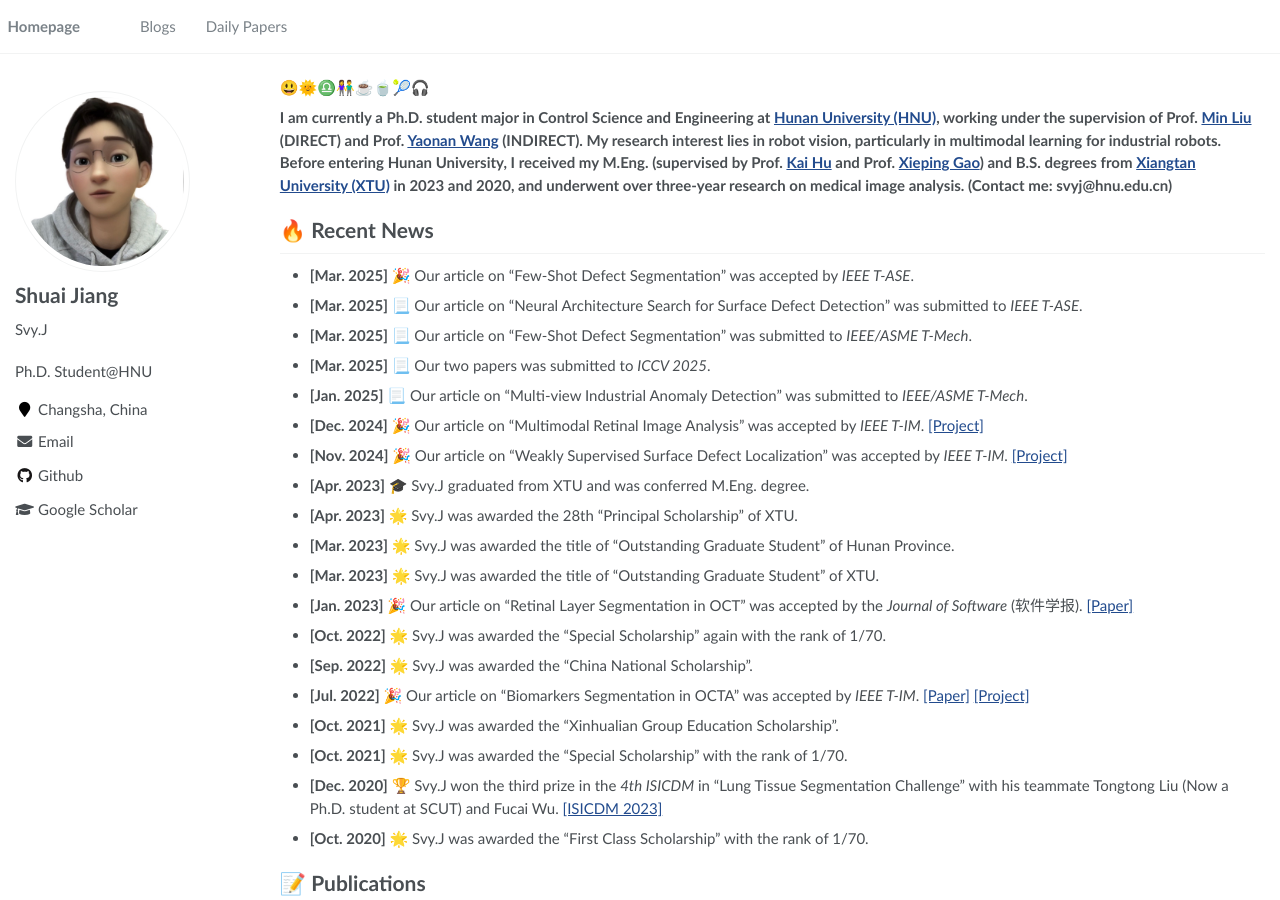
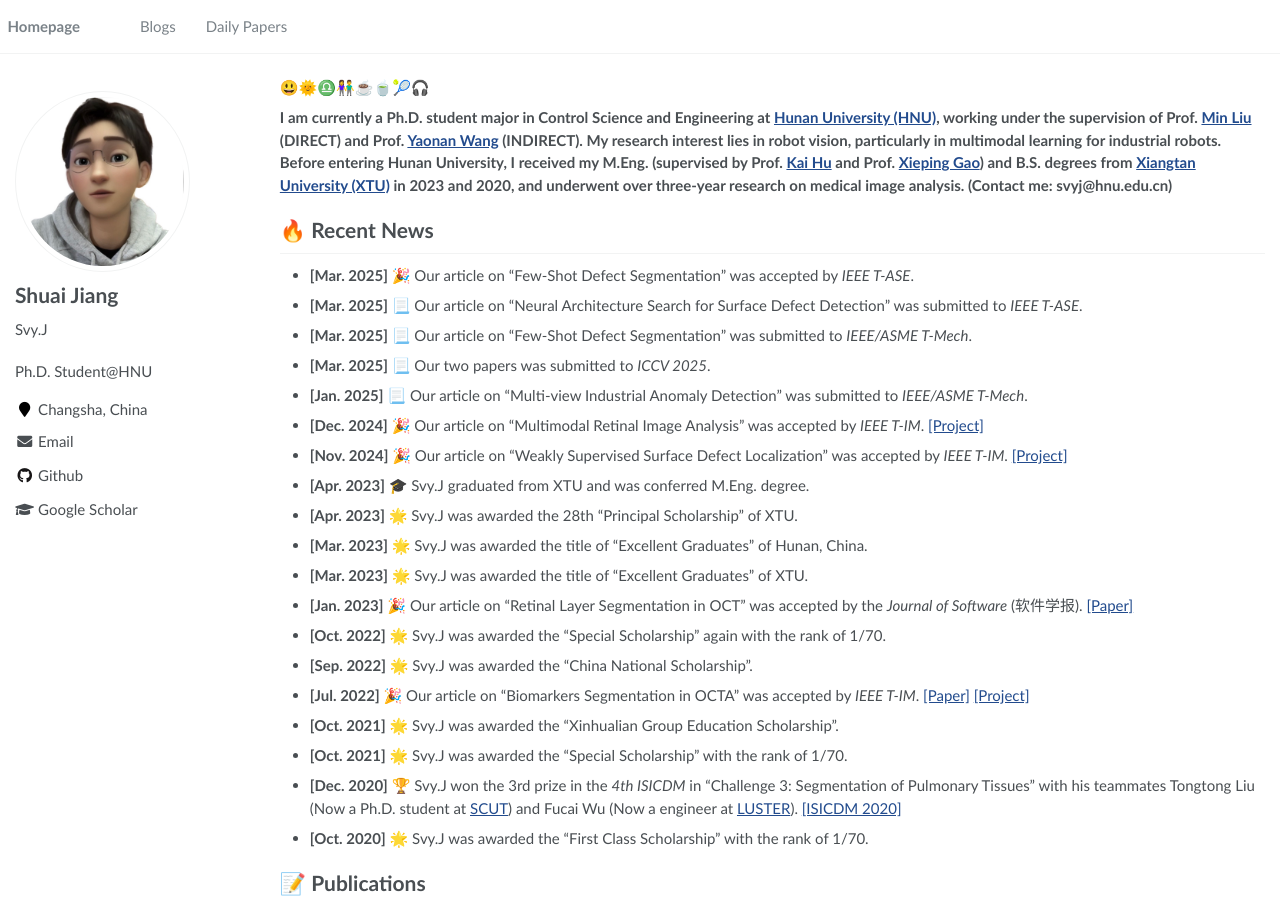
Before and after one commit to SvyJ/svyj.github.io, a Jekyll site: the page built from index.md, in a window 1280 px wide and 900 px high. Built offline with Jekyll 4.4.1, drawn with Linux system fonts in a browser that asks for light colours.

Commit message:
Update index.md

```diff
--- a/index.md
+++ b/index.md
@@ -38,9 +38,9 @@ author_profile: true
 
 - **[Apr. 2023]** 🌟 Svy.J was awarded the 28th "Principal Scholarship" of XTU.
 
-- **[Mar. 2023]** 🌟 Svy.J was awarded the title of "Outstanding Graduate Student" of Hunan Province.
+- **[Mar. 2023]** 🌟 Svy.J was awarded the title of "Excellent Graduates" of Hunan, China.
 
-- **[Mar. 2023]** 🌟 Svy.J was awarded the title of "Outstanding Graduate Student" of XTU.
+- **[Mar. 2023]** 🌟 Svy.J was awarded the title of "Excellent Graduates" of XTU.
 
 - **[Jan. 2023]** 🎉 Our article on "Retinal Layer Segmentation in OCT" was accepted by the _Journal of Software_ (软件学报). [[Paper]](https://www.jos.org.cn/jos/article/abstract/6895)
 
@@ -54,7 +54,7 @@ author_profile: true
 
 - **[Oct. 2021]** 🌟 Svy.J was awarded the "Special Scholarship" with the rank of 1/70.
 
-- **[Dec. 2020]** 🏆 Svy.J won the third prize in the _4th ISICDM_ in "Lung Tissue Segmentation Challenge" with his teammate Tongtong Liu (Now a Ph.D. student at SCUT) and Fucai Wu. [[ISICDM 2023]](https://svyj.github.io/2022/07/05/017-ISICDM2020)
+- **[Dec. 2020]** 🏆 Svy.J won the 3rd prize in the _4th ISICDM_ in "Challenge 3: Segmentation of Pulmonary Tissues" with his teammates Tongtong Liu (Now a Ph.D. student at [SCUT](https://www.scut.edu.cn/)) and Fucai Wu (Now a engineer at [LUSTER](https://www.lusterinc.com/)). [[ISICDM 2020]](https://isicdm2020.imagecomputing.org/cn/Challenges.html)
 
 - **[Oct. 2020]** 🌟 Svy.J was awarded the "First Class Scholarship" with the rank of 1/70.
 
```
